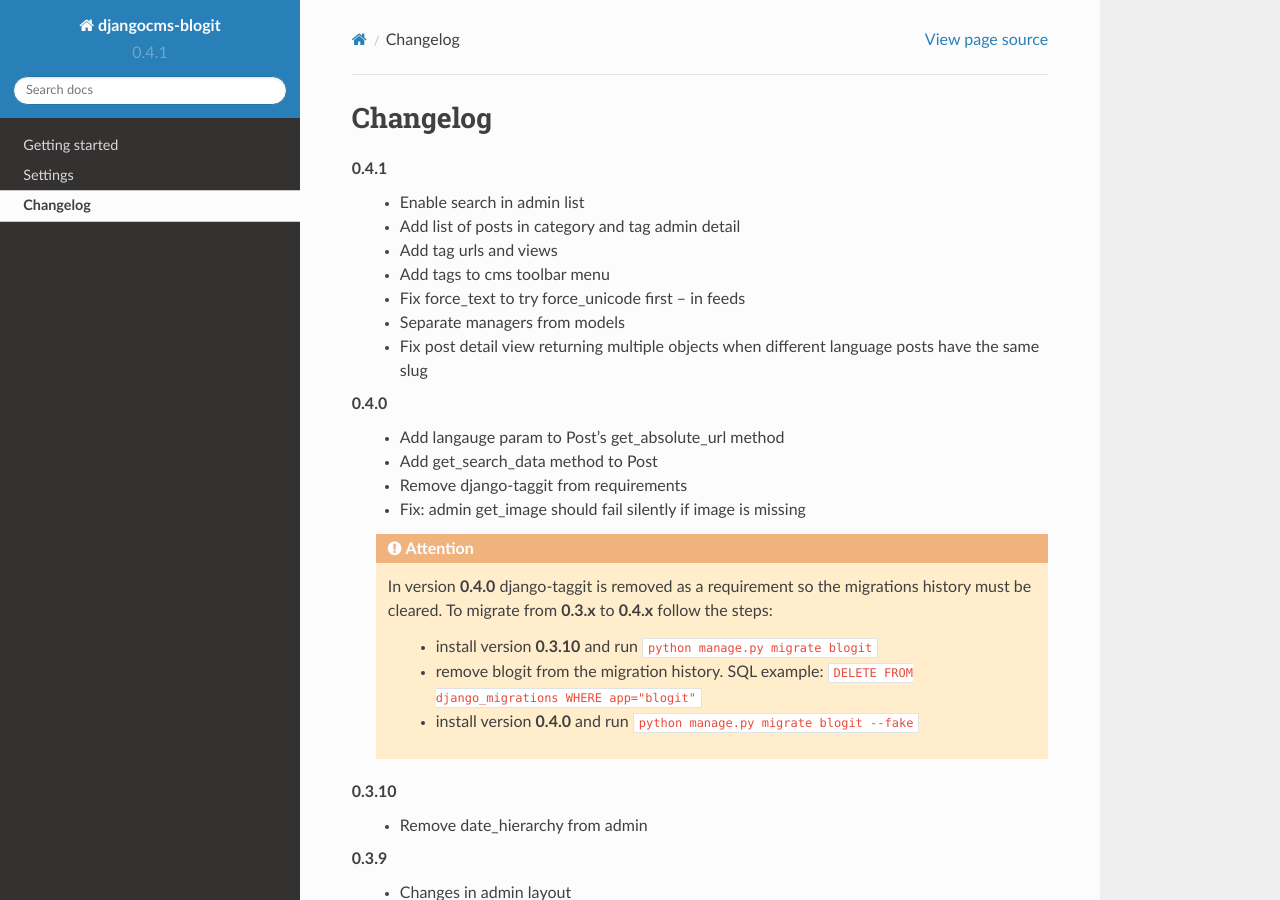
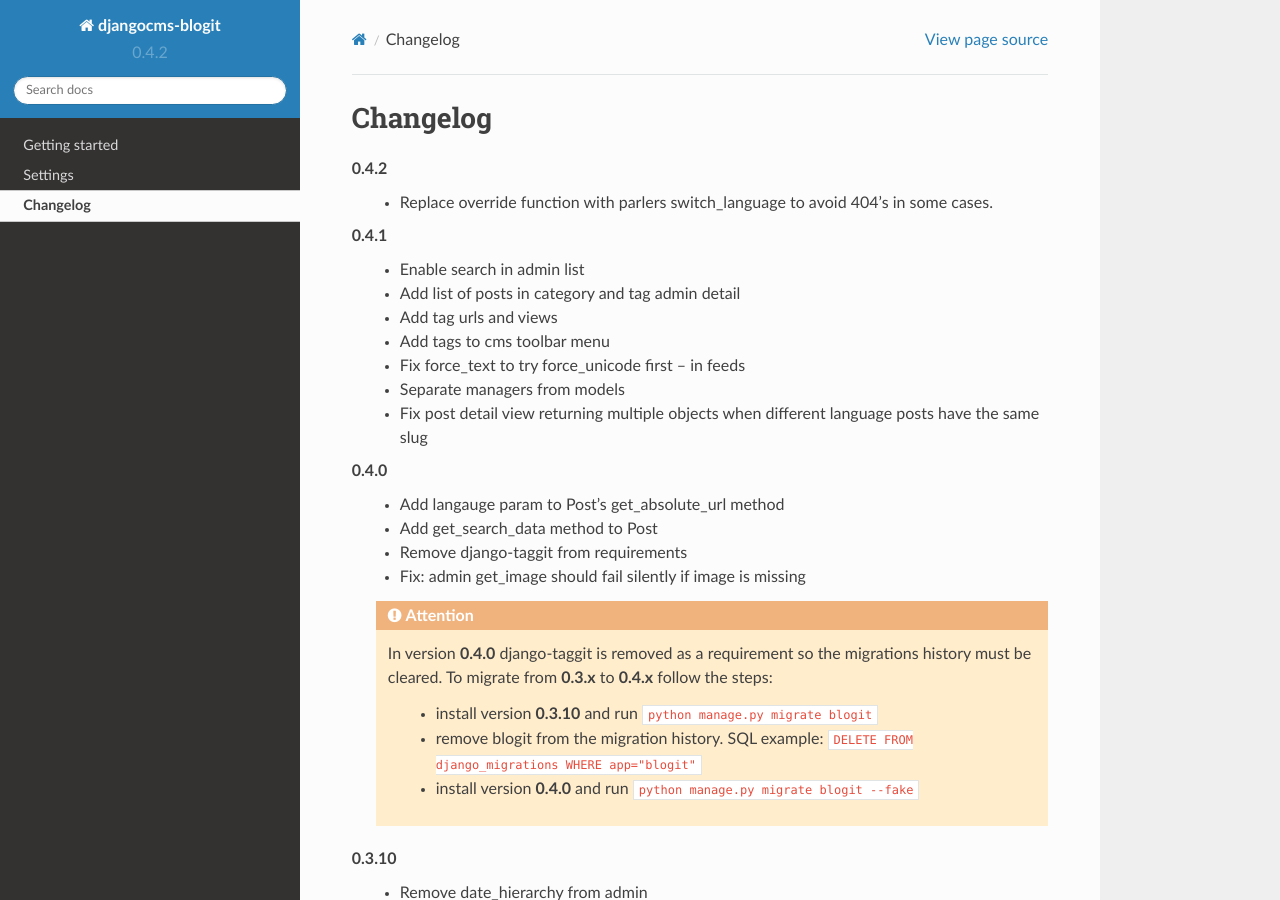
Before and after one commit to dinoperovic/djangocms-blogit, a Sphinx documentation site: the page built from docs/changelog.rst, in a window 1280 px wide and 900 px high. Built offline with Sphinx 7.4.7 and the Read the Docs theme 2.0.0, drawn with Linux system fonts in a browser that asks for light colours.

Commit message:
replace override with switch_langauge, update version

```diff
--- a/blogit/__init__.py
+++ b/blogit/__init__.py
@@ -1,4 +1,4 @@
 # -*- coding: utf-8 -*-
 from __future__ import unicode_literals
 
-__version__ = '0.4.1'
+__version__ = '0.4.2'
--- a/docs/changelog.rst
+++ b/docs/changelog.rst
@@ -1,6 +1,9 @@
 #########
 Changelog
 #########
+
+0.4.2
+    + Replace override function with parlers switch_language to avoid 404's in some cases.
 
 0.4.1
     + Enable search in admin list
--- a/docs/conf.py
+++ b/docs/conf.py
@@ -51,9 +51,9 @@
 # built documents.
 #
 # The short X.Y version.
-version = '0.4.1'
+version = '0.4.2'
 # The full version, including alpha/beta/rc tags.
-release = '0.4.1'
+release = '0.4.2'
 
 # The language for content autogenerated by Sphinx. Refer to documentation
 # for a list of supported languages.
```
Also changed, not shown: 1 other file.
